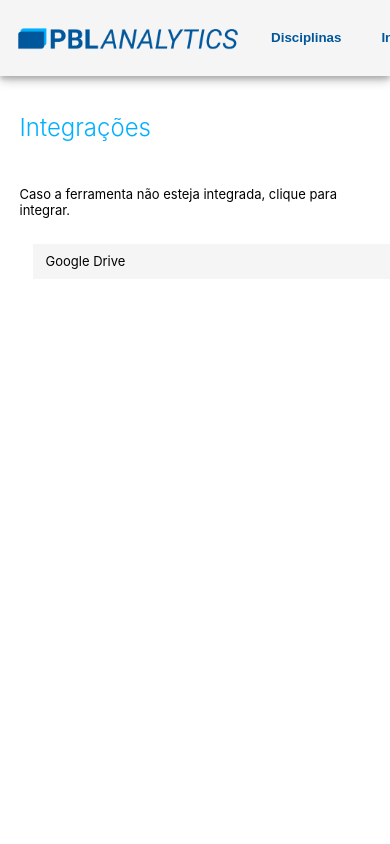
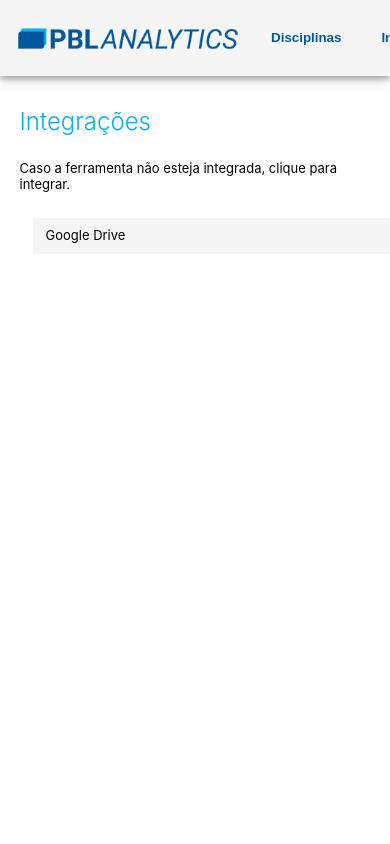
Before and after one commit to equipegenesys/pbla-django-core, a Django app: page /estudante/integra in a window 390 px wide. Run offline with Django 3.2, Linux system fonts and the light colour scheme; the visitor is signed in with stand-in values (Sample User, id 1); data that the repository does not hold is empty; parts of the project's set-up code (start-up, migrations or seed data) failed here and were passed over.

Commit message:
melhorias no layout responsivo

```diff
--- a/coreapp/static/coreapp/style.css
+++ b/coreapp/static/coreapp/style.css
@@ -91,21 +91,22 @@ header {
     top: 9vh;
     left: 0;
     right: 0;
-    height: 11vh;
+    height: 10vh;
     padding-left: 5vw;
     padding-right: 5vw;
-    padding-top: 2vh;
+    padding-top: 1.5em;
     flex-direction: column;
-    overflow: auto;
+    overflow: hidden;
 }
 
 #content_data {
     position: fixed;
     display: flex;
-    top: 22vh;
+    top: 19vh;
     left: 0;
     right: 0;
-    height: 78vh;
+    height: 80vh;
+    padding-top: 1hv;
     padding-left: 5vw;
     padding-right: 4vw;
     /* padding-top: 2vh; */
@@ -147,7 +148,7 @@ h1,
 h2 {
     color: #00B0FF;
     font-weight: 300;
-    margin-bottom: 0.5em;
+    margin-top: 0.3em;
 }
 
 table {
--- a/templates/vis/dash.html
+++ b/templates/vis/dash.html
@@ -19,8 +19,8 @@
      <header>{% include 'home/top_professor.html' %}</header>
     <div class="meta-div">
       {% comment %} <h5 class="hat">Equipe</h5> {% endcomment %}
-      <h2>Equipe {{nome_equipe}}</h2>
       <h5><a id="path" href="https://analytics.pbl.tec.br/home/professor/turmas">Minhas turmas</a> / <a id="path" href="https://analytics.pbl.tec.br/home/professor/turmas/{{ tag_turma }}/equipes/">Equipes de {{nome_disciplina}} {{semestre}}</a> / Dashboard</h5>
+        <h1>Equipe {{nome_equipe}}</h1>
       </div>
       <div id="content_data">
       {% comment %} {% if object_list %} {% endcomment %}
```
